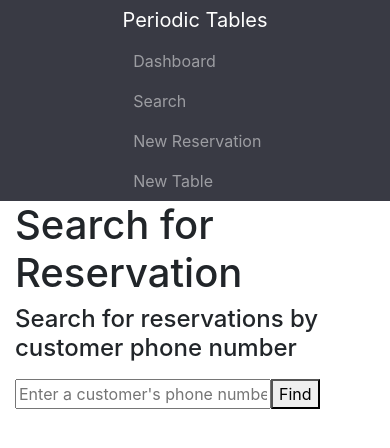
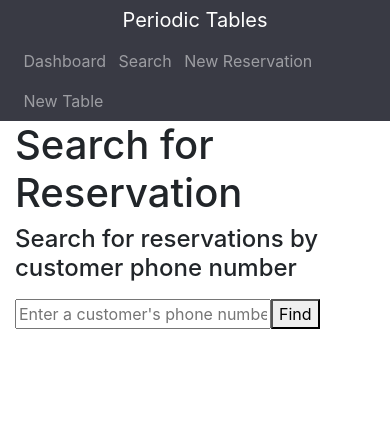
Before and after one commit to adamawalters/restaurant-reservation-app, a React (Create React App) app in the folder front-end/: page /search in a window 390 px wide. Shown: the top 448 px of the page. Built offline with nearby package versions, Linux system fonts and the light colour scheme; no server answers; a web font is replaced by a local one.

Commit message:
navbar UL is flex when small

```diff
--- a/front-end/src/layout/Menu.js
+++ b/front-end/src/layout/Menu.js
@@ -11,7 +11,7 @@ import { Link } from "react-router-dom";
 function Menu() {
   return (
     <nav className="navbar navbar-dark align-items-start p-0">
-      <div className="container-fluid d-flex flex-column p-0">
+      <div className="container-fluid flex-column p-0">
         <Link
           className="navbar-brand d-flex justify-content-center align-items-center sidebar-brand m-0"
           to="/"
@@ -21,26 +21,26 @@ function Menu() {
           </div>
         </Link>
         <hr className="sidebar-divider my-0" />
-        <ul className="nav navbar-nav text-light" id="accordionSidebar">
-          <li className="nav-item">
+        <ul className="nav navbar-nav text-light d-flex flex-row d-md-block" id="accordionSidebar">
+          <li className="nav-item mx-1 mx-md-0">
             <Link className="nav-link" to="/dashboard">
               <span className="oi oi-dashboard" />
               &nbsp;Dashboard
             </Link>
           </li>
-          <li className="nav-item">
+          <li className="nav-item mx-1 mx-md-0">
             <Link className="nav-link" to="/search">
               <span className="oi oi-magnifying-glass" />
               &nbsp;Search
             </Link>
           </li>
-          <li className="nav-item">
+          <li className="nav-item mx-1 mx-md-0">
             <Link className="nav-link" to="/reservations/new">
               <span className="oi oi-plus" />
               &nbsp;New Reservation
             </Link>
           </li>
-          <li className="nav-item">
+          <li className="nav-item mx-1 mx-md-0">
             <Link className="nav-link" to="/tables/new">
               <span className="oi oi-layers" />
               &nbsp;New Table
```
